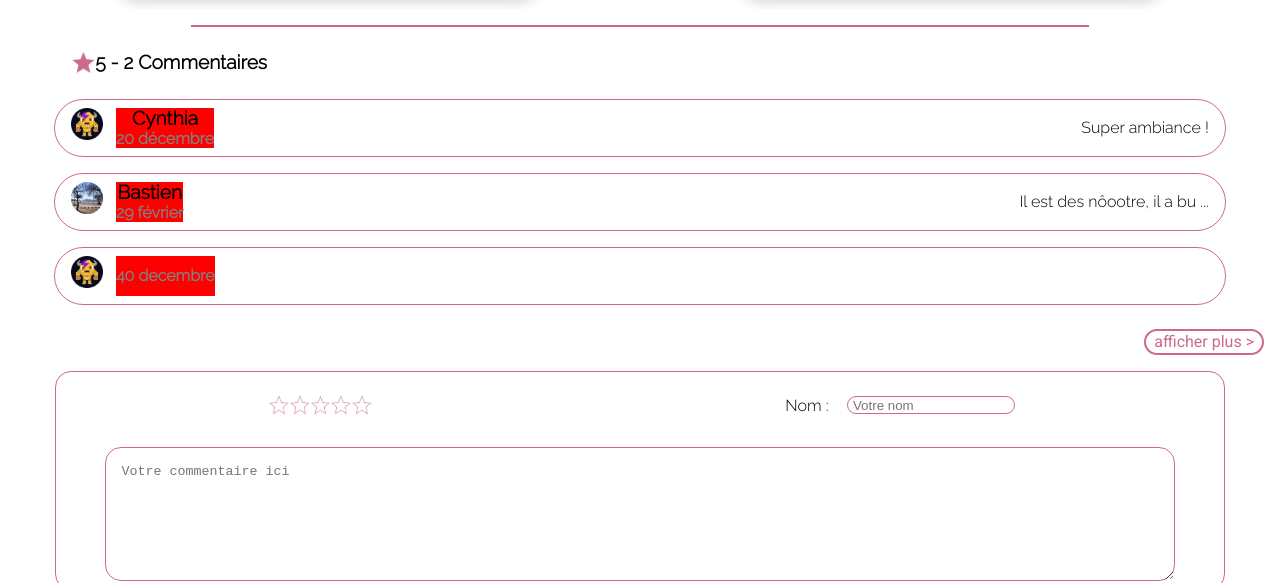
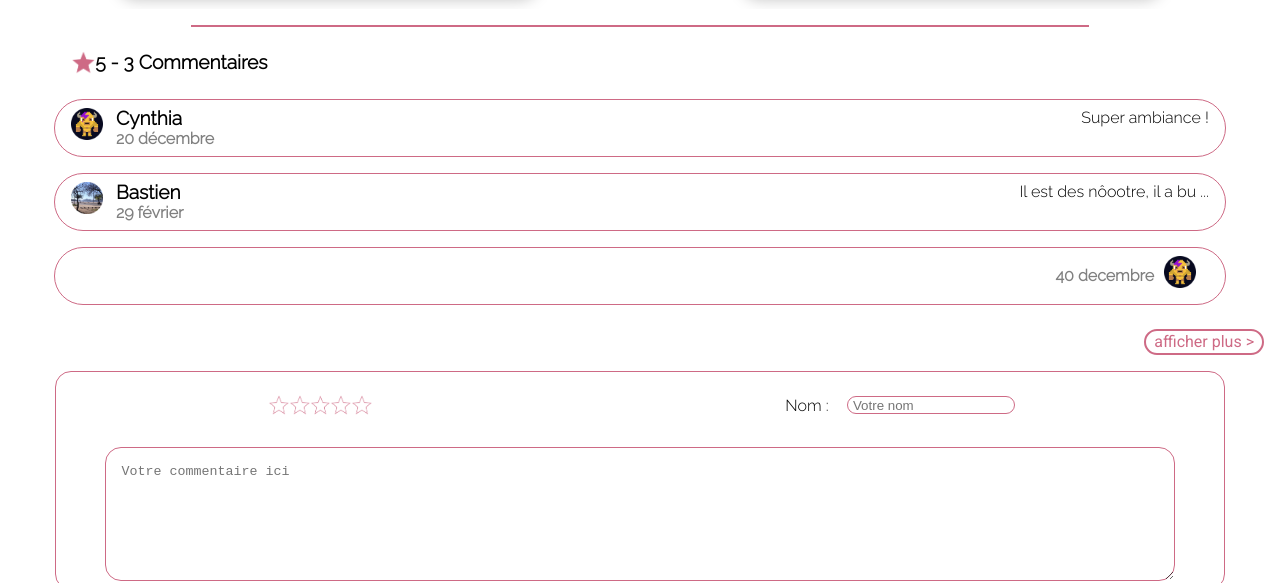
Before and after one commit to msarava/beernb, a plain HTML site: page bar.html in a window 1280 px wide. Both pictures are taken after a click on the link "Envoyer". Shown: the part 1530-2113 px from the top of the page. Drawn offline with nearby package versions, Linux system fonts and the light colour scheme.

Commit message:
fix bug for commentary section + add count commentary

```diff
--- a/bar.css
+++ b/bar.css
@@ -184,10 +184,27 @@
     padding:0.5rem 1rem;
 
 }
+.user-comment-box{
+    display:flex;
+    justify-content: space-between;
+    border-radius: 2rem;
+    border: 1px solid var(--secondary-color);
+    width: 90%;
+    height:2.5rem;
+    padding:0.5rem 1rem;
+    flex-direction: row-reverse;
+
+}
 .profile-com{
     display: flex;
     flex-direction: row;
 }
+.user-profile-com{
+   display: flex;
+    flex-direction: row-reverse;
+    gap:10px
+    }
+
 
 .profile-pic{
     height: 2rem;
@@ -197,8 +214,15 @@
     display: flex;
     flex-direction: column;
     justify-content: center;
-    align-items: center;
-    background-color: red;
+    align-items: flex-start;
+
+}
+.user-profile-details{
+    display: flex;
+    flex-direction: column;
+    justify-content: center;
+    align-items: flex-end;
+
 }
 .profil-nom{
     font-family: var(--raleway);
@@ -218,6 +242,11 @@
     align-items: center;
     font-family: var(--raleway);
     margin: 0;
+    overflow-y: scroll;
+    max-width: 200px;
+    max-height: 50px;
+    flex-direction: column;
+    justify-content: flex-start;
 
 }
 .commentaire p{
@@ -369,7 +398,6 @@ font-family: var(--raleway);
     }
     .event-card2{
         margin: 0.7rem;
-
         width:33.3%;
         transition: 0.4s;
     }
--- a/bar.html
+++ b/bar.html
@@ -88,7 +88,7 @@
 <section id="comment-container">
     <div class="comment-counter">
         <img id="star-comment" src="assets/star.png" alt="star evaluation">
-        <h2>5 - 2 Commentaires</h2>
+        <h2>5 - <span id="count-commentary"> </span> Commentaires</h2>
     </div>
 
     <div class="comment-box">
--- a/script.js
+++ b/script.js
@@ -34,20 +34,28 @@ const firstname = document.getElementById('name-input')
 const commentary = document.querySelector('#comment-area')
 const parentdiv = document.querySelector('#comment-container')
 const btn = document.querySelector('#btn-standard');
+const countCommentary = document.querySelector('#count-commentary')
+let countClick = 2
+countCommentary.innerText = countClick;
 btn.addEventListener("click", function(){
+
     const newComment = document.createElement("div")
-        newComment.classList.add("comment-box");
+        newComment.classList.add("user-comment-box");
         parentdiv.appendChild(newComment);
+
         const profileCom = document.createElement('div');
-         profileCom.classList.add('profile-com');
+        profileCom.classList.add('user-profile-com');
         newComment.appendChild(profileCom);
+
         const profilPicture = document.createElement('img');
         profilPicture.classList.add('profile-pic');
         profilPicture.src='assets/circle-pic-2.png'
         profileCom.appendChild(profilPicture);
+
         const profilDetails = document.createElement('div');
-        profilDetails.classList.add('profile-details');
+        profilDetails.classList.add('user-profile-details');
         profileCom.appendChild(profilDetails);
+
         const profilName = document.createElement('p');
         profilName.classList.add('profil-nom');
         profilName.innerText = firstname.value;
@@ -58,11 +66,13 @@ btn.addEventListener("click", function(){
         profilDate.innerText = '40 decembre';
         profilDetails.appendChild(profilDate)
 
-
-
-
         const commentaryBox = document.createElement("div");
         commentaryBox.classList.add('commentaire')
         commentaryBox.innerText = commentary.value
         newComment.appendChild(commentaryBox);
+
+        countClick += 1;
+        countCommentary.innerText = countClick;
+
+
 })
```
Lines whose indentation alone changed are shown as unchanged.
